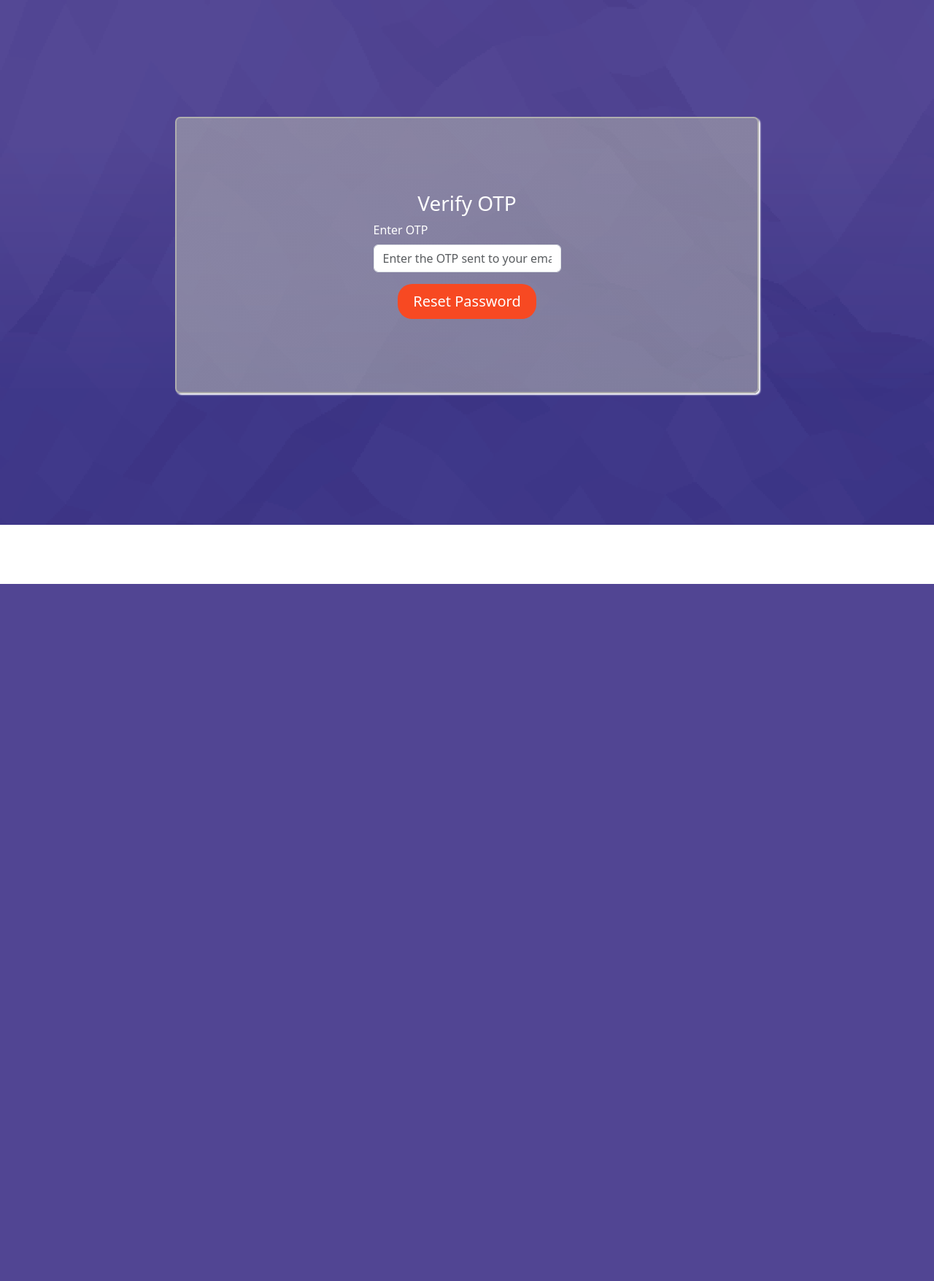
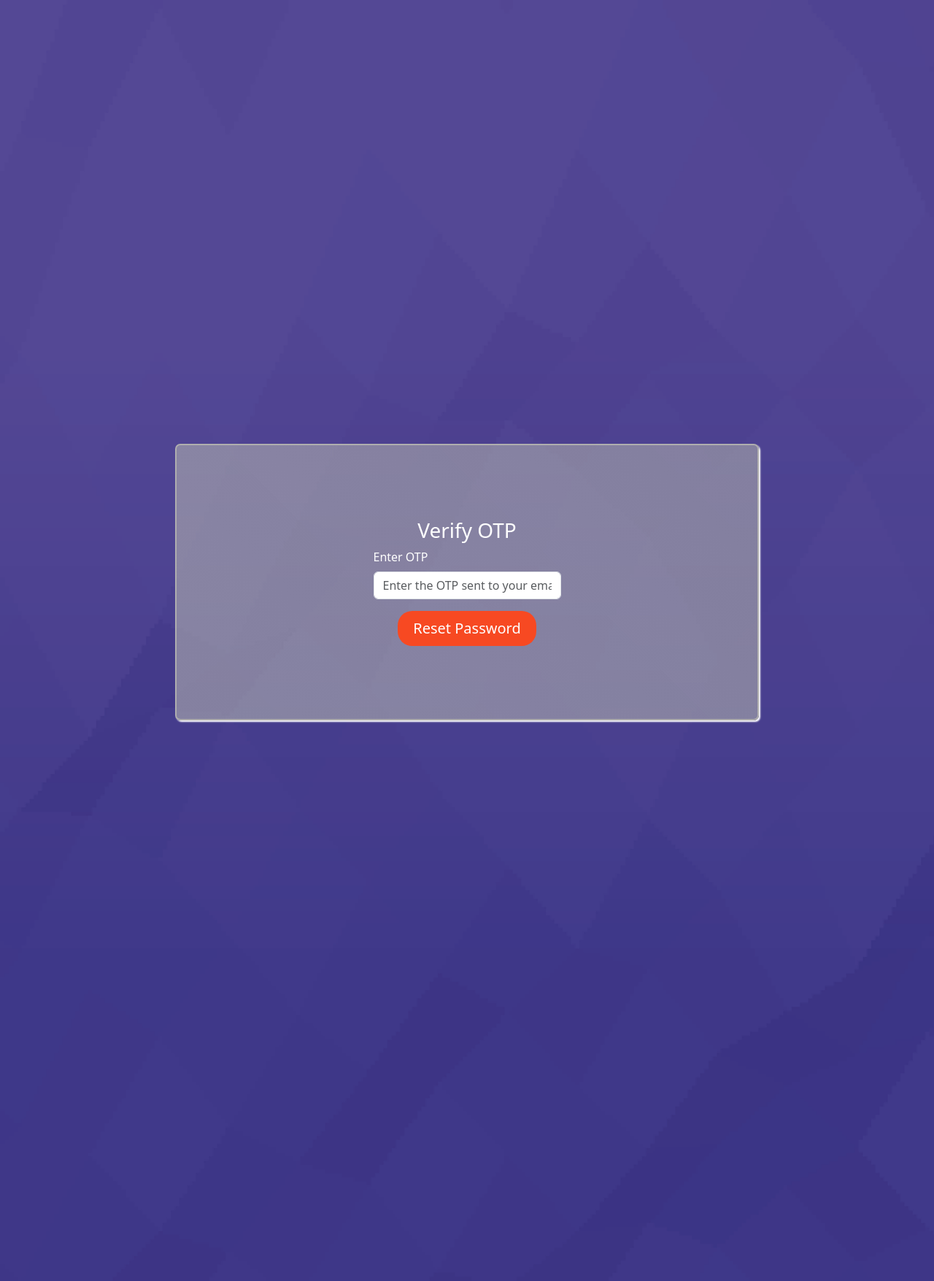
Before and after one commit to Hariharan-mk-14/Hotelproject, a Django app: page /password-reset-verify/ in a window 1280 px wide. Shown: the whole page at 73% size. Before the commit the page ends 800 px from the top, so only its background shows below. Run offline with Django 5.2, Linux system fonts and the light colour scheme.

Commit message:
Update passwordresetverify.html

```diff
--- a/hotelapp/templates/passwordresetverify.html
+++ b/hotelapp/templates/passwordresetverify.html
@@ -7,7 +7,7 @@
     <title>Verify OTP</title>
     <link href="https://cdn.jsdelivr.net/npm/bootstrap@5.3.0/dist/css/bootstrap.min.css" rel="stylesheet">
     <style>
-        .form-div{
+       .form-div{
 
     background:url("{% static 'img/background.png' %}") ;
     background-repeat: no-repeat;
@@ -17,7 +17,8 @@
     align-items: center;
     justify-content: center;
     color: white;
-
+    padding-top: 35%;
+    padding-bottom: 60%;
 }
 .sign-form{
     display: flex;
```
